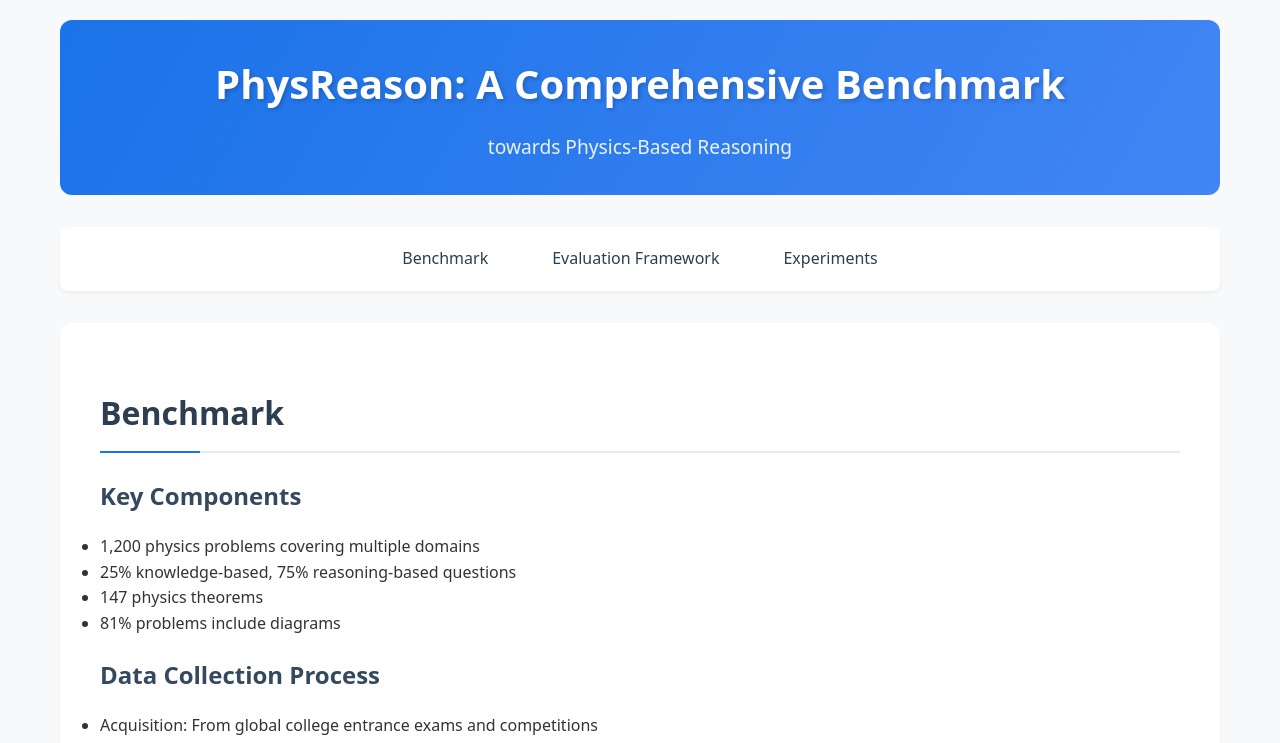
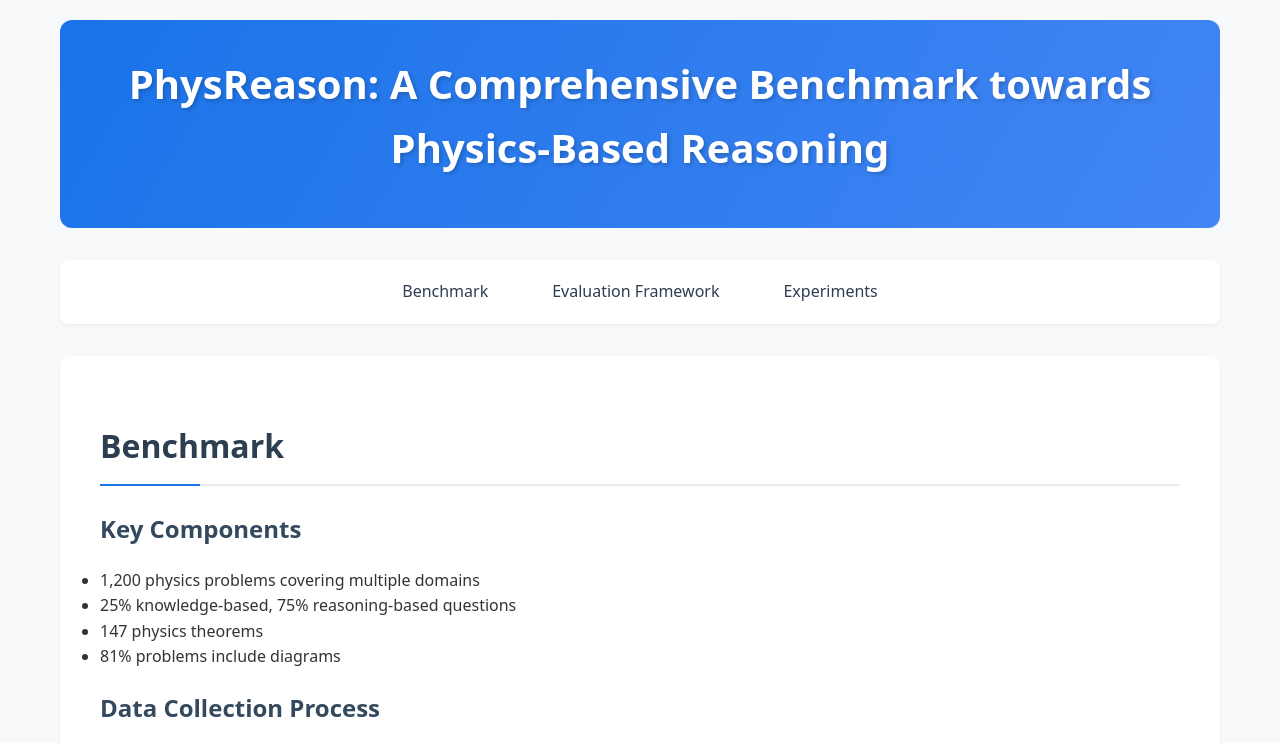
Before and after one commit to dxzxy12138/PhysReason, a plain HTML site: page index.html in a window 1280 px wide. Shown: the top 743 px of the page. Drawn offline with Linux system fonts and the light colour scheme.

Commit message:
Update index.html

```diff
--- a/index.html
+++ b/index.html
@@ -249,8 +249,7 @@
 <body>
     <!-- Previous content remains the same -->
     <div class="title-container">
-        <h1 class="title">PhysReason: A Comprehensive Benchmark</h1>
-        <p class="subtitle">towards Physics-Based Reasoning</p>
+        <h1 class="title">PhysReason: A Comprehensive Benchmark towards Physics-Based Reasoning</h1>
     </div>
     <nav>
         <ul>
```
